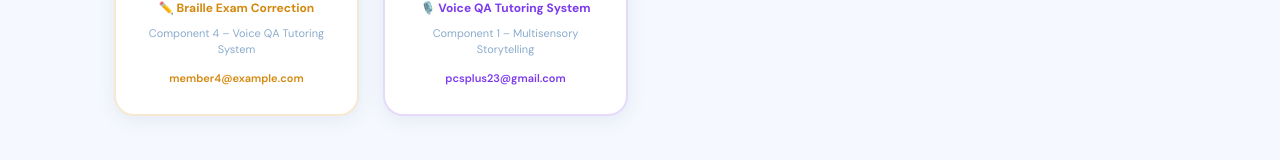
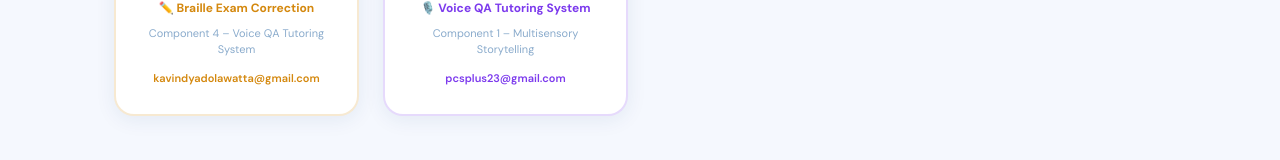
Before and after one commit to sathu0622/rp_website_eduvisional, a React (Vite) app in the folder eduvisionai-website/: page /about in a window 1280 px wide. Shown: the part 1162-1322 px from the top of the page. Built offline with nearby package versions, Linux system fonts and the light colour scheme.

Commit message:
Update siteData

```diff
--- a/eduvisionai-website/src/data/siteData.js
+++ b/eduvisionai-website/src/data/siteData.js
@@ -17,7 +17,7 @@ export const TEAM_MEMBERS = [
 
   { name: "Sathushan T", role: "Component 2 – Smart Summarization Engine", email: "sathushan622@gmail.com", initials: "M2", photo: member4Photo },
   { name: "Abishaan T", role: "Component 3 – Braille Exam Correction", email: "abishaan.thiyagalingam@gmail.com", initials: "M3", photo: member2Photo },
-  { name: "Dolawattage K. J", role: "Component 4 – Voice QA Tutoring System", email: "member4@example.com", initials: "M4", photo: member3Photo },
+  { name: "Dolawattage K. J", role: "Component 4 – Voice QA Tutoring System", email: "kavindyadolawatta@gmail.com", initials: "M4", photo: member3Photo },
   { name: "Senevirathna B.M.P.C", role: "Component 1 – Multisensory Storytelling", email: "pcsplus23@gmail.com", initials: "M1", photo: member1Photo },
 ];
 
```
